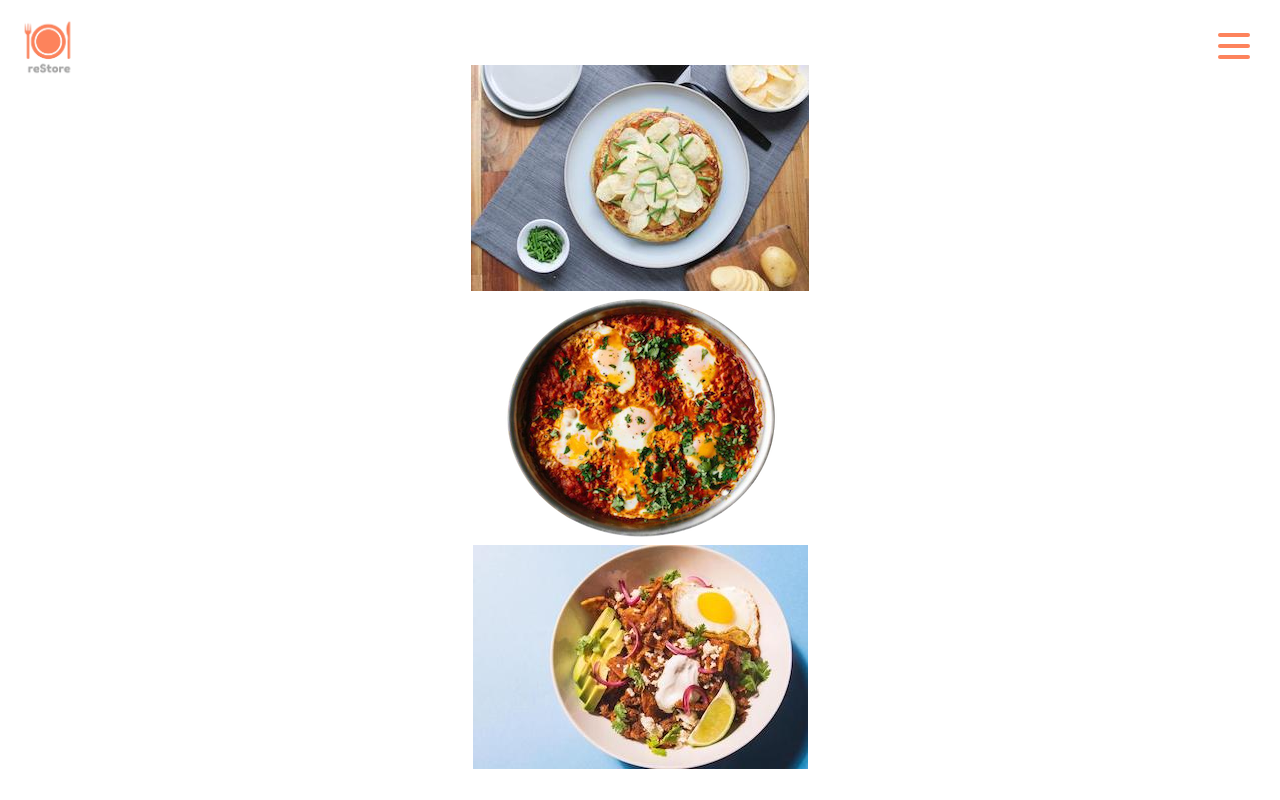
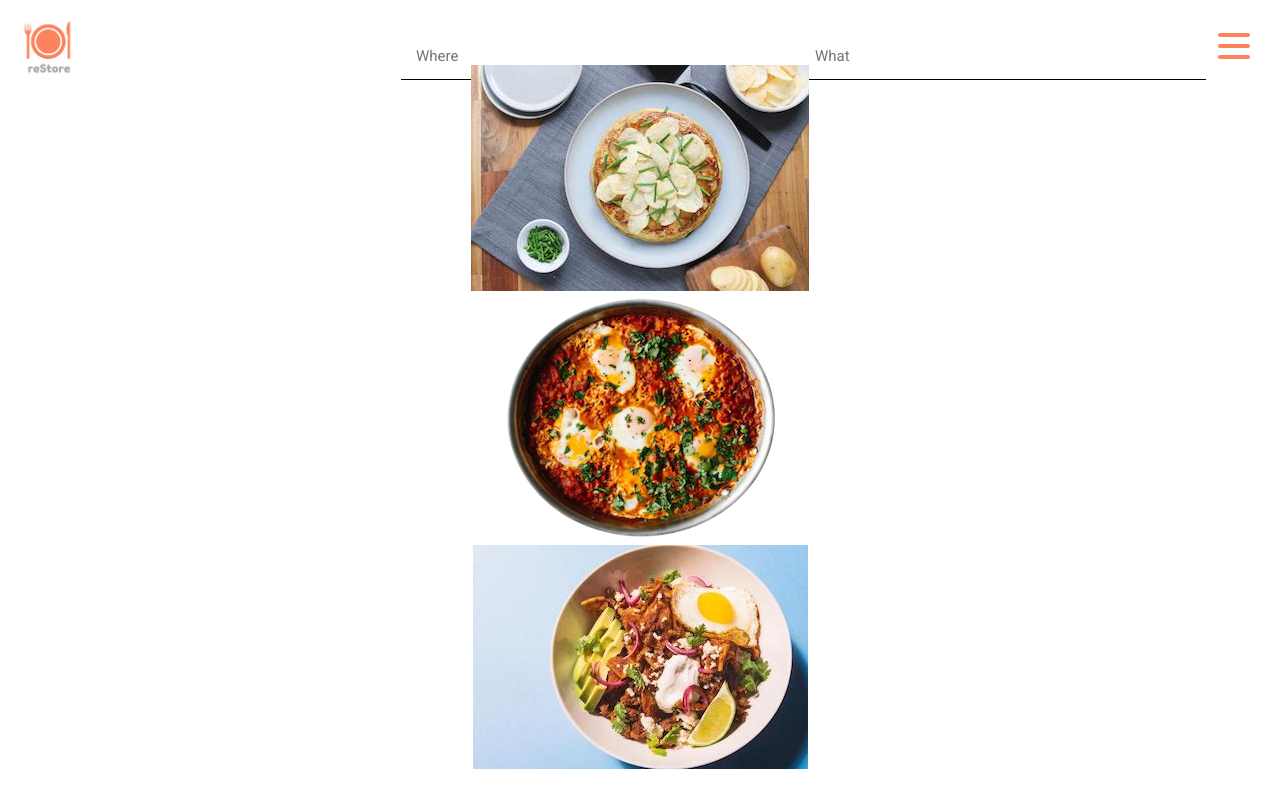
Before and after one commit to SamKeathley/LocalRestaurantSearch, a React (Create React App) app: page /profile in a window 1280 px wide. Shown: the top 800 px of the page. Built offline with nearby package versions, Linux system fonts and the light colour scheme.

Commit message:
added bare bones search bar to nav

```diff
--- a/src/components/Navbar/Navbar.jsx
+++ b/src/components/Navbar/Navbar.jsx
@@ -2,6 +2,8 @@ import React from 'react';
 import styled from 'styled-components';
 import Burger from './Burger';
 import { Link } from 'react-router-dom';
+import NavBar, { FormControl } from 'react-bootstrap';
+import Button from 'react-bootstrap/Button';
 
 
 const Nav = styled.nav`
@@ -20,10 +22,28 @@ const logostyle = {
     left: "18px",
     top: "17px"
 }
+
+const searchStyleLeft = {
+    position: "absolute",
+    width: "376px",
+    height: "27px",
+    left: "401px",
+    top: "32px"
+}
+
+const searchStyleRight = {
+    position: "absolute",
+    width: "376px",
+    height: "27px",
+    left: "800px",
+    top: "32px"
+}
+
 const Navbar = () => {
     return (
         <Nav>
             <Link to="/"><img src={require("../../assets/logo.png")} alt="reStore" style={logostyle} /></Link>
+            <FormControl type="text" placeholder="Where" className="mr-sm-2" style={searchStyleLeft} /><FormControl type="text" placeholder="What" className="mr-sm-2" style={searchStyleRight} />
             <Burger />
         </Nav>
     );
```
